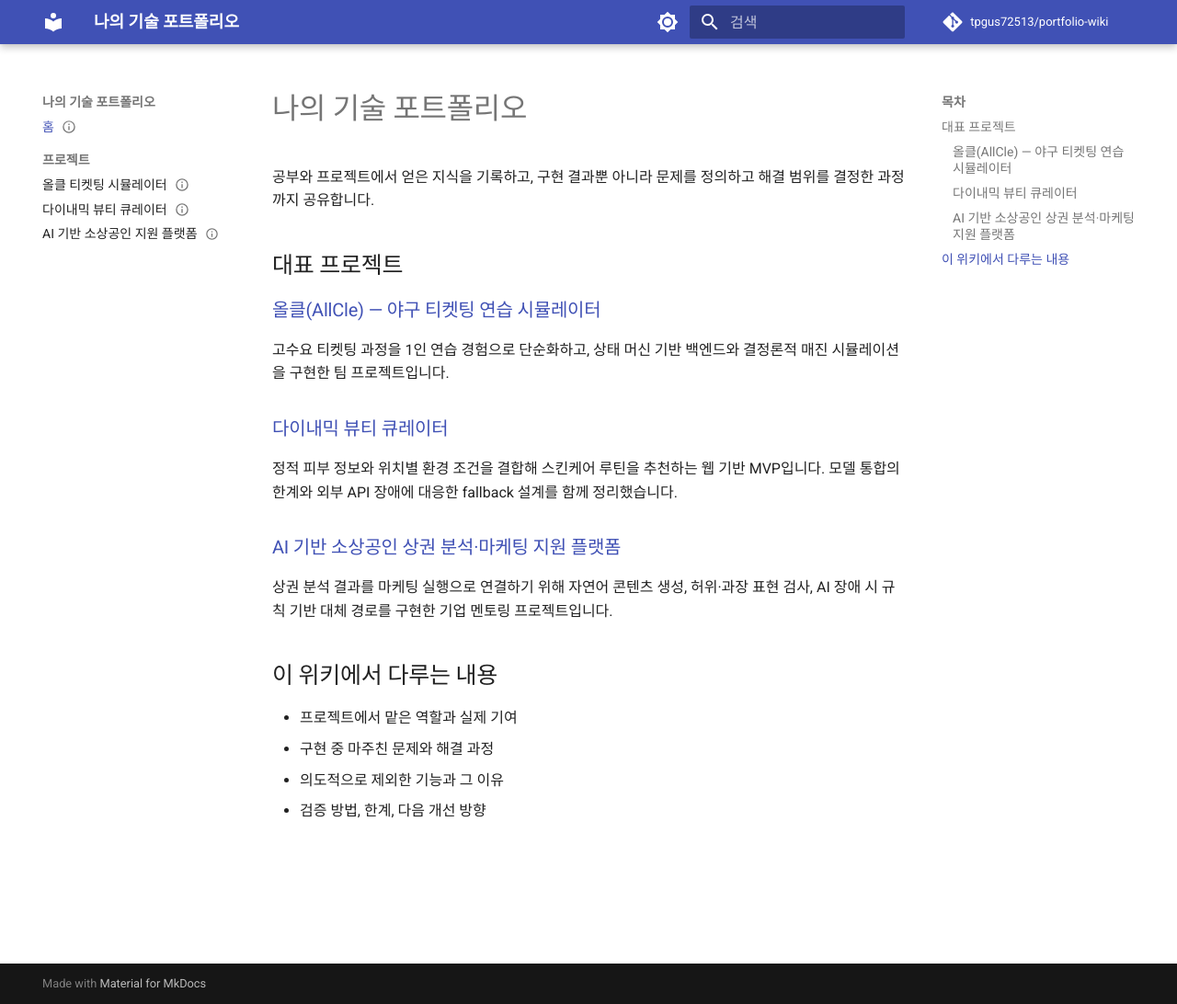
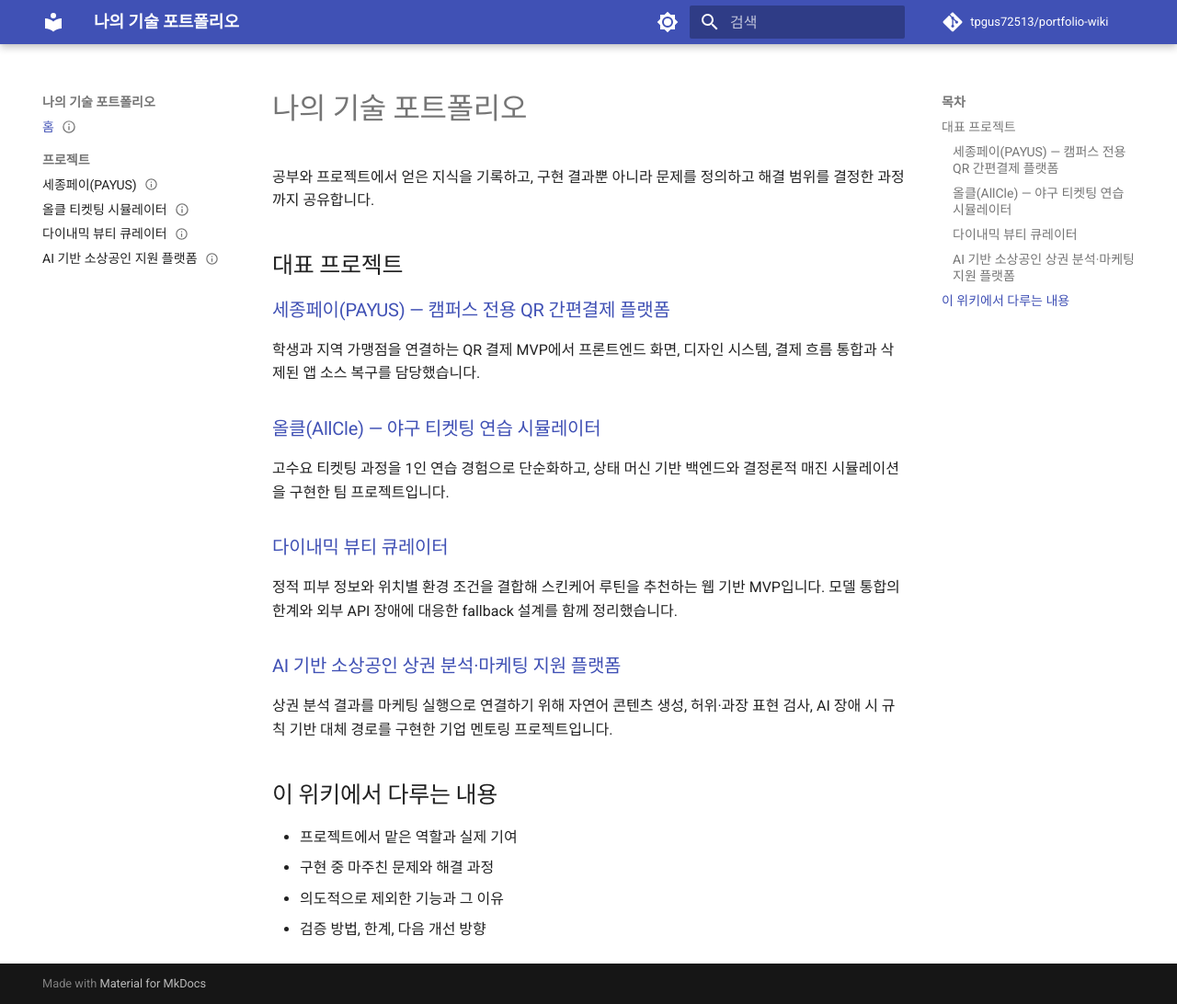
Before and after one commit to tpgus72513/portfolio-wiki, an MkDocs documentation site: the page built from docs/index.md, in a window 1280 px wide and 1092 px high. Shown: the whole window at 92% size. Built offline with MkDocs 1.6.1 and Material for MkDocs 9.7.7, drawn with Linux system fonts in a browser that asks for light colours; comment, search, counter and statistics services are not loaded; part of the change alters nothing that is shown.

Commit message:
docs: add SejongPay project case stud

```diff
--- a/docs/index.md
+++ b/docs/index.md
@@ -15,6 +15,10 @@ updated: 2026-08-24
 공부와 프로젝트에서 얻은 지식을 기록하고, 구현 결과뿐 아니라 문제를 정의하고 해결 범위를 결정한 과정까지 공유합니다.
 
 ## 대표 프로젝트
+
+### [세종페이(PAYUS) — 캠퍼스 전용 QR 간편결제 플랫폼](projects/sejong-pay.md)
+
+학생과 지역 가맹점을 연결하는 QR 결제 MVP에서 프론트엔드 화면, 디자인 시스템, 결제 흐름 통합과 삭제된 앱 소스 복구를 담당했습니다.
 
 ### [올클(AllCle) — 야구 티켓팅 연습 시뮬레이터](projects/ticketing-simulator.md)
 
--- /dev/null
+++ b/docs/projects/sejong-pay.md
@@ -0,0 +1,113 @@
+---
+title: 세종페이(PAYUS) — 캠퍼스 전용 QR 간편결제 플랫폼
+summary: 캠퍼스와 지역 상권을 연결하는 QR 결제 MVP에서 프론트엔드 화면, 디자인 시스템, 결제 흐름 통합과 소스 복구를 담당한 프로젝트입니다.
+type: project
+tags:
+  - frontend
+  - react
+  - qr-payment
+  - design-system
+  - git-recovery
+status: published
+created: 2026-08-31
+updated: 2026-08-31
+---
+
+# 세종페이(PAYUS) — 캠퍼스 전용 QR 간편결제 플랫폼
+
+> 학생과 지역 가맹점을 연결하는 QR 간편결제 MVP에서 프론트엔드를 담당했습니다. 화면 구현뿐 아니라 QR 결제 흐름 연결, 디자인 시스템 구성, 팀 저장소에서 삭제된 앱 소스 복구와 병합까지 수행했습니다.
+
+## 프로젝트 개요
+
+| 항목 | 내용 |
+| --- | --- |
+| 형태 | 4인 팀 프로젝트, 고려대학교 세종캠퍼스 KUS R&SD 2026 |
+| 역할 | 프론트엔드 개발 |
+| 대상 | 캠퍼스 주변 상권을 이용하는 학생과 지역 가맹점 |
+| 주요 기술 | React 18, Vite 5, React Router, TanStack Query, Axios, MSW, Tailwind CSS, html5-qrcode |
+| 구현 범위 | 학생·가맹점 화면, 공통 컴포넌트와 디자인 토큰, API 서비스 계층, QR 스캔·결제 화면 연결 |
+
+## 요약
+
+- **문제:** 학생과 캠퍼스 주변 가맹점을 연결하면서 결제, 혜택, 매장 탐색을 하나의 경험으로 제공할 수단이 필요했습니다.
+- **접근:** 학생·가맹점 사용 흐름을 화면 단위로 나누고, 공통 컴포넌트와 API 서비스 계층을 구성해 QR 결제 전후의 경험을 연결했습니다.
+- **결과:** 프론트엔드 앱의 주요 화면 구조와 디자인 시스템을 구성하고 QR 스캐너를 결제 흐름에 연결했습니다. 개발 중 삭제된 앱 소스 46개도 Git 이력에서 복구해 다시 빌드 가능한 상태로 만들었습니다.
+- **핵심 배움:** 팀 프로젝트에서는 화면 구현만큼 API 계약, 브랜치 병합, 복구 가능한 커밋과 검증 기록이 중요하다는 점을 배웠습니다.
+
+## 배경과 목적
+
+세종페이는 학생이 학번 인증 후 지갑을 충전하고, 캠퍼스 주변 가맹점에서 QR로 결제하며 캐시백·스탬프·쿠폰 혜택을 받는 과정을 검증한 학술 목적의 MVP입니다.
+
+프론트엔드에서는 학생과 가맹점주가 서로 다른 기능을 사용하므로 역할별 정보 구조가 필요했습니다. 학생에게는 매장 탐색, 충전, QR 스캔, 결제 확인, 영수증과 혜택 내역이 중요했고, 가맹점주에게는 QR 관리, 매출·정산 확인, 쿠폰 관리가 필요했습니다.
+
+## 내가 맡은 역할과 기여
+
+### 1. 학생·가맹점 화면 구조 구현
+
+- 로그인·회원가입과 보호된 경로를 구성하고 인증 상태를 `AuthContext`에서 관리했습니다.
+- 학생용 홈, 지도, 매장 상세, 충전, 쿠폰, QR 스캔, 결제 확인·완료, 영수증, 거래 내역과 알림 화면을 구성했습니다.
+- 가맹점용 홈, QR 관리, 매출, 정산, 쿠폰과 설정 화면을 역할별 흐름에 맞춰 분리했습니다.
+- 공통 레이아웃과 버튼, 입력창, 카드, 모달, 빈 상태 컴포넌트를 재사용할 수 있게 정리했습니다.
+
+### 2. 디자인 시스템과 개발 기반 구성
+
+- Tailwind CSS 설정, 디자인 토큰과 Pretendard 글꼴을 실제 앱에 연결했습니다.
+- 색상·간격·컴포넌트 상태를 공통 규칙으로 관리해 여러 화면의 표현을 맞췄습니다.
+- Vite 개발 서버와 `/api` 프록시, 공통 Axios 인스턴스를 사용해 화면 코드가 서버 주소와 인증 처리를 반복하지 않게 했습니다.
+
+### 3. 백엔드와 독립적으로 개발할 수 있는 구조
+
+- MSW와 가맹점 목 데이터를 추가해 백엔드가 준비되지 않은 상황에서도 지도와 매장 흐름을 확인할 수 있게 했습니다.
+- 사용자, 거래, 스탬프, 알림, 가맹점, 쿠폰별 API 호출을 서비스 파일로 분리했습니다.
+- QR 스캐너 결과를 결제 확인 화면으로 전달하고, 결제 전후 화면이 이어지도록 라우팅과 데이터 흐름을 연결했습니다.
+
+## 핵심 설계 결정
+
+### 역할별 화면과 공통 컴포넌트 분리
+
+학생과 가맹점주는 필요한 정보와 행동이 다르지만 버튼, 카드, 모달과 페이지 레이아웃은 공유할 수 있습니다. 화면은 역할별 디렉터리로 분리하고 표현 요소는 공통 컴포넌트로 모아, 기능의 경계와 디자인 일관성을 함께 유지했습니다.
+
+### API 서비스 계층과 MSW 사용
+
+페이지에서 직접 HTTP 요청을 작성하면 인증 처리와 오류 형식이 화면마다 달라질 수 있습니다. 공통 Axios 인스턴스와 도메인별 서비스 파일을 두고, 개발 중에는 MSW가 같은 호출 구조로 응답하도록 했습니다.
+
+이 구조 덕분에 화면은 백엔드의 준비 여부와 관계없이 개발할 수 있었고, 실제 API를 연결할 때도 페이지 전체를 다시 작성하지 않고 서비스 계층을 중심으로 조정할 수 있었습니다.
+
+## 문제 해결 경험
+
+### 삭제된 프론트엔드 앱 소스 46개 복구
+
+프론트엔드 작업물을 업데이트하는 과정에서 `main.jsx`, `App.jsx`, 페이지, 서비스, 인증 컨텍스트 등 동작하던 앱 소스 46개가 한 커밋에서 삭제됐습니다. 그 결과 Vite가 `/src/main.jsx`를 찾지 못해 앱이 실행되지 않았습니다.
+
+삭제 직전 커밋과 다른 팀원의 원격 브랜치를 비교해 원본 파일이 남아 있는 지점을 찾았습니다. 저장소 전체를 과거로 되돌리지 않고 삭제된 파일만 복구해 다른 팀원의 변경을 보존했습니다. 이후 `FE` 폴더를 `frontend`로 정리하고 `dist/`를 Git 추적 대상에서 제외했습니다.
+
+히스토리를 다시 쓰는 `reset --hard`, rebase, force push는 사용하지 않았으며, 복구와 폴더 정리를 별도 커밋으로 나눴습니다. 마지막으로 `npm run build`를 실행해 앱이 다시 빌드되는 것을 확인했습니다.
+
+### 복구와 디자인 통합의 범위 분리
+
+삭제된 앱을 복구한 직후에는 기존 화면과 새 디자인 산출물이 동시에 존재해 스타일이 완전하게 일치하지 않았습니다. 이때 복구와 디자인 변경을 한 번에 처리하면 문제가 생겼을 때 원인을 구분하기 어렵다고 판단했습니다.
+
+먼저 진입점, 라우팅, 페이지와 서비스 파일을 원래 상태로 복구해 실행 가능성을 확인했습니다. 디자인 토큰과 공통 스타일 연결은 다음 커밋으로 분리했습니다. 이 방식으로 기능 복구의 검증 기준과 시각적 개선의 검증 기준을 분리할 수 있었습니다.
+
+## 결과 및 검증
+
+- 프론트엔드 복구 후 `npm run build`가 통과하는 것을 확인했습니다.
+- Vite 개발 서버에서 앱 진입점과 주요 라우팅이 다시 동작하는 것을 확인했습니다.
+- QR 스캐너를 결제 화면에 연결하고 스캔 이후 확인 화면으로 이동하는 흐름을 점검했습니다.
+- Git 이력에는 `tpgus72513` 명의의 프론트엔드 관련 커밋 12개가 남아 있습니다.
+- 프로젝트 저장소: [FIo-g/PAYUS](https://github.com/FIo-g/PAYUS)
+
+## 한계와 다음 단계
+
+- 실제 금융 서비스를 운영한 것이 아니라 학술 프로그램에서 결제 경험을 검증한 MVP입니다.
+- 프론트엔드에는 자동화 테스트 스크립트가 없어 빌드와 수동 실행을 중심으로 검증했습니다.
+- JavaScript와 일부 TypeScript 디자인 산출물이 함께 있어 파일 형식과 디렉터리 구조를 더 일관되게 정리할 필요가 있습니다.
+- 다음 단계에서는 QR 스캔부터 결제 완료까지의 대표 흐름을 브라우저 자동화 테스트로 만들고, 백엔드 오류·중복 요청·만료된 QR에 대한 사용자 피드백을 검증하고 싶습니다.
+
+## 이 프로젝트로 보여준 역량
+
+- 사용자 역할과 결제 단계에 따라 복잡한 화면 흐름을 구조화하는 능력
+- 공통 컴포넌트와 디자인 토큰으로 여러 화면의 일관성을 관리한 경험
+- MSW와 서비스 계층을 활용해 백엔드와 병렬로 개발한 경험
+- Git 이력에서 삭제 원인을 찾고 다른 팀원의 변경을 보존하며 소스를 복구한 문제 해결 능력
+- 복구, 구조 변경, 디자인 통합을 나누어 검증 가능한 단위로 작업한 협업 방식
--- a/mkdocs.yml
+++ b/mkdocs.yml
@@ -42,6 +42,7 @@ markdown_extensions:
 nav:
   - 홈: index.md
   - 프로젝트:
+      - 세종페이(PAYUS): projects/sejong-pay.md
       - 올클 티켓팅 시뮬레이터: projects/ticketing-simulator.md
       - 다이내믹 뷰티 큐레이터: projects/dynamic-beauty-curator.md
       - AI 기반 소상공인 지원 플랫폼: projects/ai-mentoring-internship.md
```
